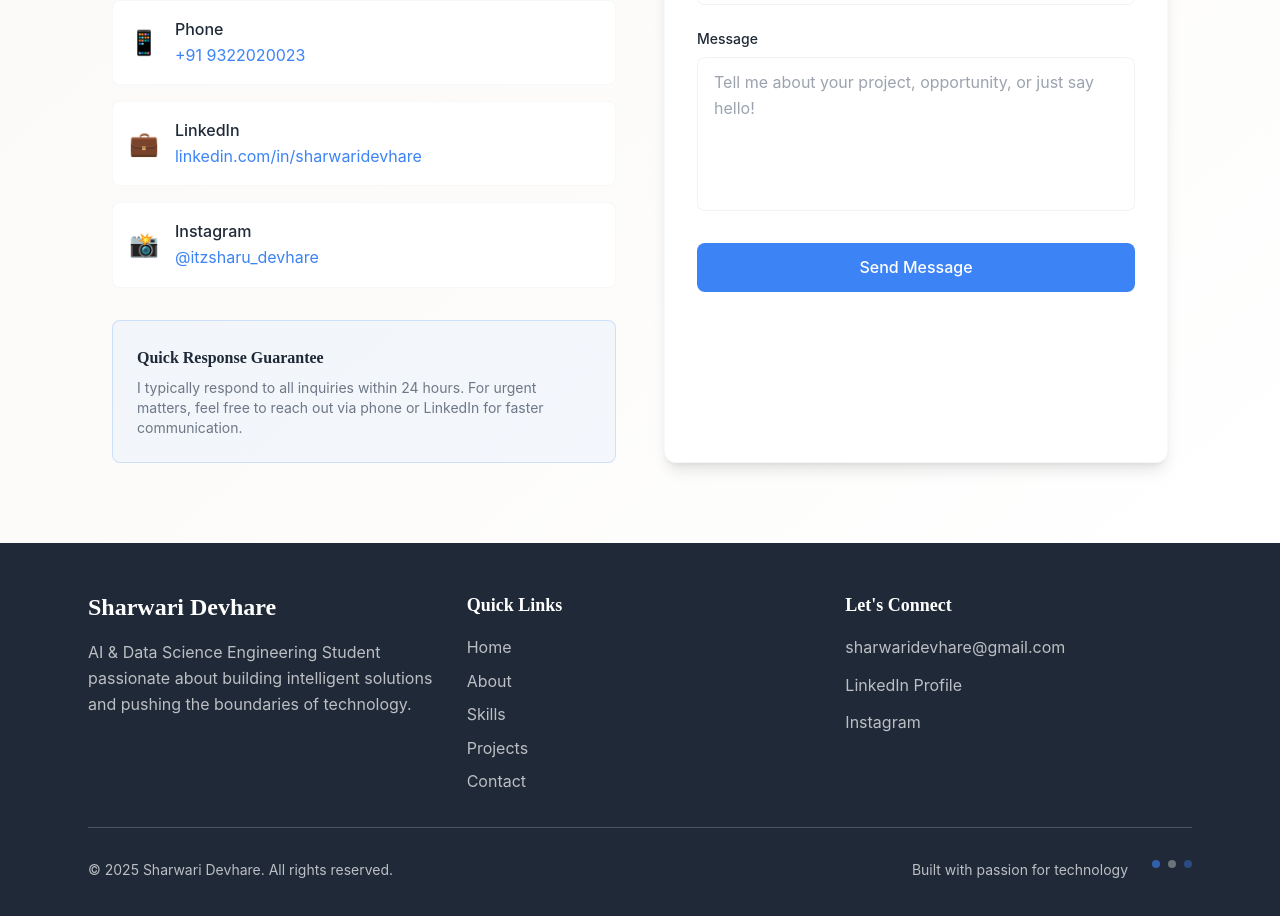
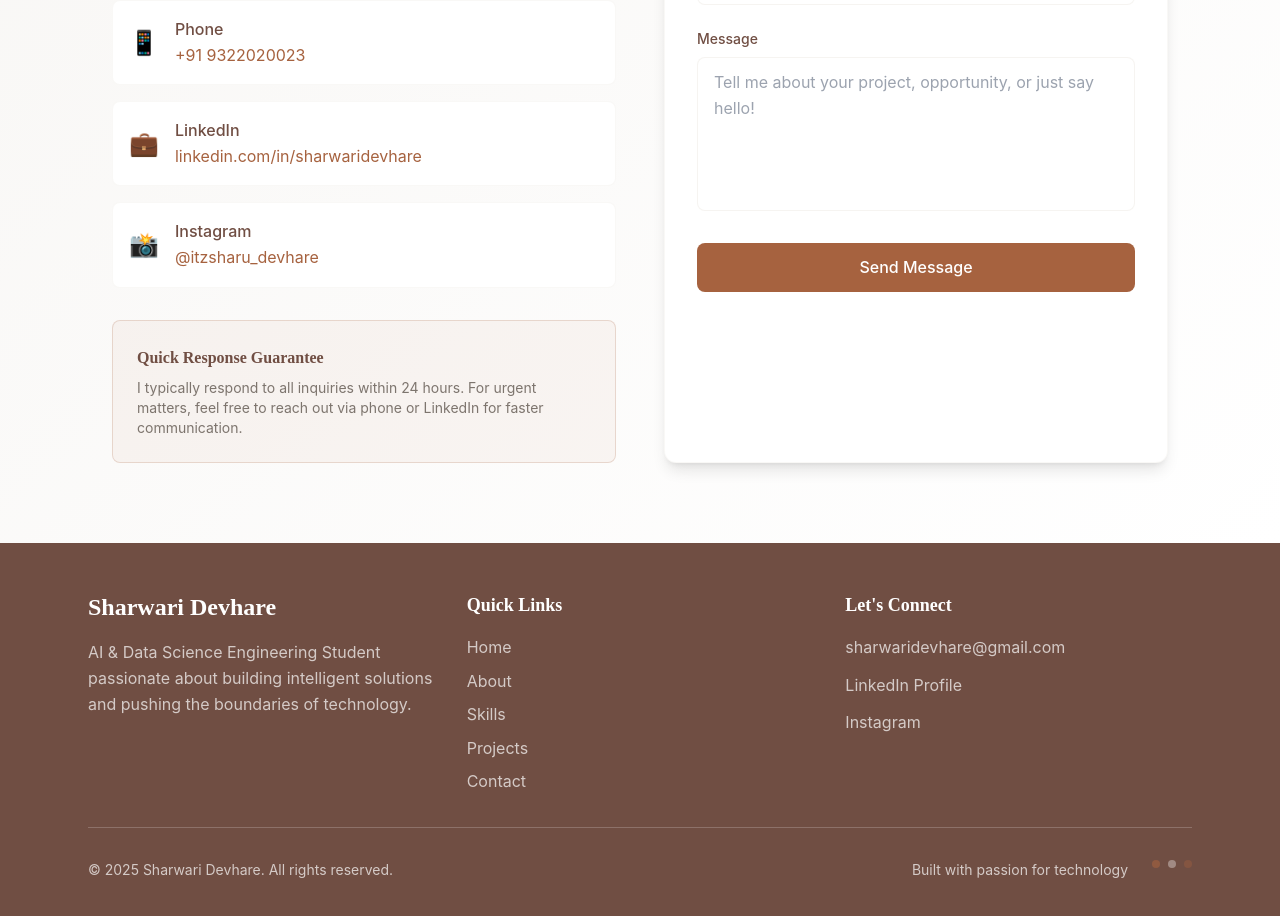
Before and after one commit to sharwaridevhare/portfolio-sharwari-devhare, a React (Vite) app: page / in a window 1280 px wide. Shown: the part 4634-5550 px from the top of the page. Built offline with nearby package versions, Linux system fonts and the light colour scheme.

Commit message:
Refactor: Update color palette
Update the color palette to include brown, burgundy, and cream.

```diff
--- a/src/components/Contact.tsx
+++ b/src/components/Contact.tsx
@@ -52,7 +52,7 @@ const Contact = () => {
     <section id="contact" className="section-padding bg-gradient-to-br from-cream/50 to-white">
       <div className="container mx-auto max-w-6xl">
         <div className="text-center mb-16">
-          <h2 className="font-playfair text-4xl md:text-5xl font-bold text-deep-navy mb-6">
+          <h2 className="font-playfair text-4xl md:text-5xl font-bold text-deep-brown mb-6">
             Let's Connect
           </h2>
           <p className="text-lg text-foreground/70 max-w-2xl mx-auto">
@@ -65,7 +65,7 @@ const Contact = () => {
           {/* Contact Information */}
           <div className="space-y-8">
             <div>
-              <h3 className="font-playfair text-2xl font-semibold text-deep-navy mb-6">
+              <h3 className="font-playfair text-2xl font-semibold text-deep-brown mb-6">
                 Get In Touch
               </h3>
               <p className="text-foreground/70 mb-8 leading-relaxed">
@@ -81,19 +81,19 @@ const Contact = () => {
                   href={info.href}
                   target={info.href.startsWith('http') ? '_blank' : undefined}
                   rel={info.href.startsWith('http') ? 'noopener noreferrer' : undefined}
-                  className="flex items-center space-x-4 p-4 bg-white rounded-lg hover:shadow-md transition-all duration-300 hover:-translate-y-1 border border-light-gray/20"
+                  className="flex items-center space-x-4 p-4 bg-white rounded-lg hover:shadow-md transition-all duration-300 hover:-translate-y-1 border border-light-beige/20"
                 >
                   <span className="text-2xl">{info.icon}</span>
                   <div>
-                    <p className="font-medium text-deep-navy">{info.label}</p>
-                    <p className="text-royal-blue hover:underline">{info.value}</p>
+                    <p className="font-medium text-deep-brown">{info.label}</p>
+                    <p className="text-english-brown hover:underline">{info.value}</p>
                   </div>
                 </a>
               ))}
             </div>
 
-            <div className="bg-royal-blue/5 rounded-lg p-6 border border-royal-blue/20">
-              <h4 className="font-semibold text-deep-navy mb-2">Quick Response Guarantee</h4>
+            <div className="bg-english-brown/5 rounded-lg p-6 border border-english-brown/20">
+              <h4 className="font-semibold text-deep-brown mb-2">Quick Response Guarantee</h4>
               <p className="text-foreground/70 text-sm">
                 I typically respond to all inquiries within 24 hours. For urgent matters,
                 feel free to reach out via phone or LinkedIn for faster communication.
@@ -102,14 +102,14 @@ const Contact = () => {
           </div>
 
           {/* Contact Form */}
-          <div className="bg-white rounded-xl p-8 shadow-lg border border-light-gray/20">
-            <h3 className="font-playfair text-2xl font-semibold text-deep-navy mb-6">
+          <div className="bg-white rounded-xl p-8 shadow-lg border border-light-beige/20">
+            <h3 className="font-playfair text-2xl font-semibold text-deep-brown mb-6">
               Send a Message
             </h3>
 
             <form onSubmit={handleSubmit} className="space-y-6">
               <div>
-                <label htmlFor="name" className="block text-sm font-medium text-deep-navy mb-2">
+                <label htmlFor="name" className="block text-sm font-medium text-deep-brown mb-2">
                   Your Name
                 </label>
                 <input
@@ -119,13 +119,13 @@ const Contact = () => {
                   value={formData.name}
                   onChange={handleChange}
                   required
-                  className="w-full px-4 py-3 border border-light-gray/30 rounded-lg focus:ring-2 focus:ring-royal-blue focus:border-transparent transition-colors duration-300"
+                  className="w-full px-4 py-3 border border-light-beige/30 rounded-lg focus:ring-2 focus:ring-english-brown focus:border-transparent transition-colors duration-300"
                   placeholder="Enter your full name"
                 />
               </div>
 
               <div>
-                <label htmlFor="email" className="block text-sm font-medium text-deep-navy mb-2">
+                <label htmlFor="email" className="block text-sm font-medium text-deep-brown mb-2">
                   Email Address
                 </label>
                 <input
@@ -135,13 +135,13 @@ const Contact = () => {
                   value={formData.email}
                   onChange={handleChange}
                   required
-                  className="w-full px-4 py-3 border border-light-gray/30 rounded-lg focus:ring-2 focus:ring-royal-blue focus:border-transparent transition-colors duration-300"
+                  className="w-full px-4 py-3 border border-light-beige/30 rounded-lg focus:ring-2 focus:ring-english-brown focus:border-transparent transition-colors duration-300"
                   placeholder="your.email@example.com"
                 />
               </div>
 
               <div>
-                <label htmlFor="message" className="block text-sm font-medium text-deep-navy mb-2">
+                <label htmlFor="message" className="block text-sm font-medium text-deep-brown mb-2">
                   Message
                 </label>
                 <textarea
@@ -151,14 +151,14 @@ const Contact = () => {
                   onChange={handleChange}
                   required
                   rows={5}
-                  className="w-full px-4 py-3 border border-light-gray/30 rounded-lg focus:ring-2 focus:ring-royal-blue focus:border-transparent transition-colors duration-300 resize-none"
+                  className="w-full px-4 py-3 border border-light-beige/30 rounded-lg focus:ring-2 focus:ring-english-brown focus:border-transparent transition-colors duration-300 resize-none"
                   placeholder="Tell me about your project, opportunity, or just say hello!"
                 />
               </div>
 
               <button
                 type="submit"
-                className="w-full bg-royal-blue text-white py-3 px-6 rounded-lg font-medium hover:bg-royal-blue/90 transition-all duration-300 hover:shadow-lg hover:shadow-royal-blue/25"
+                className="w-full bg-english-brown text-white py-3 px-6 rounded-lg font-medium hover:bg-english-brown/90 transition-all duration-300 hover:shadow-lg hover:shadow-english-brown/25"
               >
                 Send Message
               </button>
--- a/src/components/Footer.tsx
+++ b/src/components/Footer.tsx
@@ -3,7 +3,7 @@ const Footer = () => {
   const currentYear = new Date().getFullYear();
 
   return (
-    <footer className="bg-deep-navy text-white py-12">
+    <footer className="bg-deep-brown text-white py-12">
       <div className="container mx-auto max-w-6xl px-6">
         <div className="grid grid-cols-1 md:grid-cols-3 gap-8">
           {/* Brand */}
@@ -23,7 +23,7 @@ const Footer = () => {
                 <button
                   key={link}
                   onClick={() => document.getElementById(link.toLowerCase())?.scrollIntoView({ behavior: 'smooth' })}
-                  className="block text-white/70 hover:text-royal-blue transition-colors duration-300"
+                  className="block text-white/70 hover:text-english-brown transition-colors duration-300"
                 >
                   {link}
                 </button>
@@ -37,7 +37,7 @@ const Footer = () => {
             <div className="space-y-3">
               <a
                 href="mailto:sharwaridevhare@gmail.com"
-                className="block text-white/70 hover:text-royal-blue transition-colors duration-300"
+                className="block text-white/70 hover:text-english-brown transition-colors duration-300"
               >
                 sharwaridevhare@gmail.com
               </a>
@@ -45,7 +45,7 @@ const Footer = () => {
                 href="https://www.linkedin.com/in/sharwaridevhare"
                 target="_blank"
                 rel="noopener noreferrer"
-                className="block text-white/70 hover:text-royal-blue transition-colors duration-300"
+                className="block text-white/70 hover:text-english-brown transition-colors duration-300"
               >
                 LinkedIn Profile
               </a>
@@ -53,7 +53,7 @@ const Footer = () => {
                 href="https://www.instagram.com/itzsharu_devhare"
                 target="_blank"
                 rel="noopener noreferrer"
-                className="block text-white/70 hover:text-royal-blue transition-colors duration-300"
+                className="block text-white/70 hover:text-english-brown transition-colors duration-300"
               >
                 Instagram
               </a>
@@ -69,9 +69,9 @@ const Footer = () => {
             <div className="flex space-x-6">
               <span className="text-white/70 text-sm">Built with passion for technology</span>
               <div className="flex space-x-2">
-                <div className="w-2 h-2 bg-royal-blue rounded-full animate-pulse"></div>
+                <div className="w-2 h-2 bg-english-brown rounded-full animate-pulse"></div>
                 <div className="w-2 h-2 bg-white/50 rounded-full animate-pulse delay-100"></div>
-                <div className="w-2 h-2 bg-royal-blue/50 rounded-full animate-pulse delay-200"></div>
+                <div className="w-2 h-2 bg-english-brown/50 rounded-full animate-pulse delay-200"></div>
               </div>
             </div>
           </div>
--- a/src/index.css
+++ b/src/index.css
@@ -9,70 +9,71 @@
 
 @layer base {
   :root {
-    --background: 32 30% 97%;
-    --foreground: 215 25% 27%;
+    --background: 40 20% 96%;
+    --foreground: 25 15% 25%;
 
     --card: 0 0% 100%;
-    --card-foreground: 215 25% 27%;
+    --card-foreground: 25 15% 25%;
 
     --popover: 0 0% 100%;
-    --popover-foreground: 215 25% 27%;
+    --popover-foreground: 25 15% 25%;
 
-    --primary: 217 91% 60%;
-    --primary-foreground: 210 40% 98%;
+    --primary: 20 45% 45%;
+    --primary-foreground: 40 20% 96%;
 
-    --secondary: 215 28% 17%;
-    --secondary-foreground: 210 40% 98%;
+    --secondary: 15 25% 35%;
+    --secondary-foreground: 40 20% 96%;
 
-    --muted: 210 40% 96.1%;
-    --muted-foreground: 215.4 16.3% 46.9%;
+    --muted: 40 15% 92%;
+    --muted-foreground: 25 10% 50%;
 
-    --accent: 210 40% 96.1%;
-    --accent-foreground: 215 25% 27%;
+    --accent: 40 15% 92%;
+    --accent-foreground: 25 15% 25%;
 
     --destructive: 0 84.2% 60.2%;
-    --destructive-foreground: 210 40% 98%;
+    --destructive-foreground: 40 20% 96%;
 
-    --border: 214.3 31.8% 91.4%;
-    --input: 214.3 31.8% 91.4%;
-    --ring: 217 91% 60%;
+    --border: 25 20% 88%;
+    --input: 25 20% 88%;
+    --ring: 20 45% 45%;
 
     --radius: 0.5rem;
 
-    --cream: 32 30% 97%;
-    --royal-blue: 217 91% 60%;
-    --deep-navy: 215 28% 17%;
-    --light-gray: 210 20% 85%;
+    --cream: 40 20% 96%;
+    --english-brown: 20 45% 45%;
+    --burgundy: 15 45% 40%;
+    --deep-brown: 15 25% 35%;
+    --light-beige: 35 25% 85%;
   }
 
   .dark {
-    --background: 215 28% 17%;
-    --foreground: 210 40% 98%;
+    --background: 15 25% 35%;
+    --foreground: 40 20% 96%;
 
-    --card: 215 28% 17%;
-    --card-foreground: 210 40% 98%;
+    --card: 15 25% 35%;
+    --card-foreground: 40 20% 96%;
 
-    --popover: 215 28% 17%;
-    --popover-foreground: 210 40% 98%;
+    --popover: 15 25% 35%;
+    --popover-foreground: 40 20% 96%;
 
-    --primary: 217 91% 60%;
-    --primary-foreground: 215 28% 17%;
+    --primary: 20 45% 45%;
+    --primary-foreground: 15 25% 35%;
 
-    --secondary: 217.2 32.6% 17.5%;
-    --secondary-foreground: 210 40% 98%;
+    --secondary: 15 20% 25%;
+    --secondary-foreground: 40 20% 96%;
 
-    --muted: 217.2 32.6% 17.5%;
-    --muted-foreground: 215 20.2% 65.1%;
+    --muted: 15 20% 25%;
+    --muted-foreground: 25 15% 65%;
 
-    --accent: 217.2 32.6% 17.5%;
-    --accent-foreground: 210 40% 98%;
+    --accent: 15 20% 25%;
+    --accent-foreground: 40 20% 96%;
 
     --destructive: 0 62.8% 30.6%;
-    --destructive-foreground: 210 40% 98%;
+    --destructive-foreground: 40 20% 96%;
 
-    --border: 217.2 32.6% 17.5%;
-    --input: 217.2 32.6% 17.5%;
-    --ring: 217 91% 60%;
+    --border: 15 20% 25%;
+    --input: 15 20% 25%;
+    --ring: 20 45% 45%;
   }
 }
 
@@ -103,23 +104,29 @@
   .bg-cream {
     background-color: hsl(var(--cream));
   }
-  .text-royal-blue {
-    color: hsl(var(--royal-blue));
+  .text-english-brown {
+    color: hsl(var(--english-brown));
   }
-  .bg-royal-blue {
-    background-color: hsl(var(--royal-blue));
+  .bg-english-brown {
+    background-color: hsl(var(--english-brown));
   }
-  .text-deep-navy {
-    color: hsl(var(--deep-navy));
+  .text-burgundy {
+    color: hsl(var(--burgundy));
   }
-  .bg-deep-navy {
-    background-color: hsl(var(--deep-navy));
+  .bg-burgundy {
+    background-color: hsl(var(--burgundy));
   }
-  .text-light-gray {
-    color: hsl(var(--light-gray));
+  .text-deep-brown {
+    color: hsl(var(--deep-brown));
   }
-  .bg-light-gray {
-    background-color: hsl(var(--light-gray));
+  .bg-deep-brown {
+    background-color: hsl(var(--deep-brown));
+  }
+  .text-light-beige {
+    color: hsl(var(--light-beige));
+  }
+  .bg-light-beige {
+    background-color: hsl(var(--light-beige));
   }
 }
 
--- a/tailwind.config.ts
+++ b/tailwind.config.ts
@@ -58,9 +58,10 @@ export default {
 					foreground: 'hsl(var(--card-foreground))'
 				},
 				cream: 'hsl(var(--cream))',
-				'royal-blue': 'hsl(var(--royal-blue))',
-				'deep-navy': 'hsl(var(--deep-navy))',
-				'light-gray': 'hsl(var(--light-gray))',
+				'english-brown': 'hsl(var(--english-brown))',
+				'burgundy': 'hsl(var(--burgundy))',
+				'deep-brown': 'hsl(var(--deep-brown))',
+				'light-beige': 'hsl(var(--light-beige))',
 			},
 			borderRadius: {
 				lg: 'var(--radius)',
```
Also changed, not shown: src/components/About.tsx (+14 -14 lines), src/components/Header.tsx (+5 -5 lines), src/components/Hero.tsx (+9 -9 lines), src/components/Projects.tsx (+12 -12 lines), src/components/Skills.tsx (+5 -5 lines).
